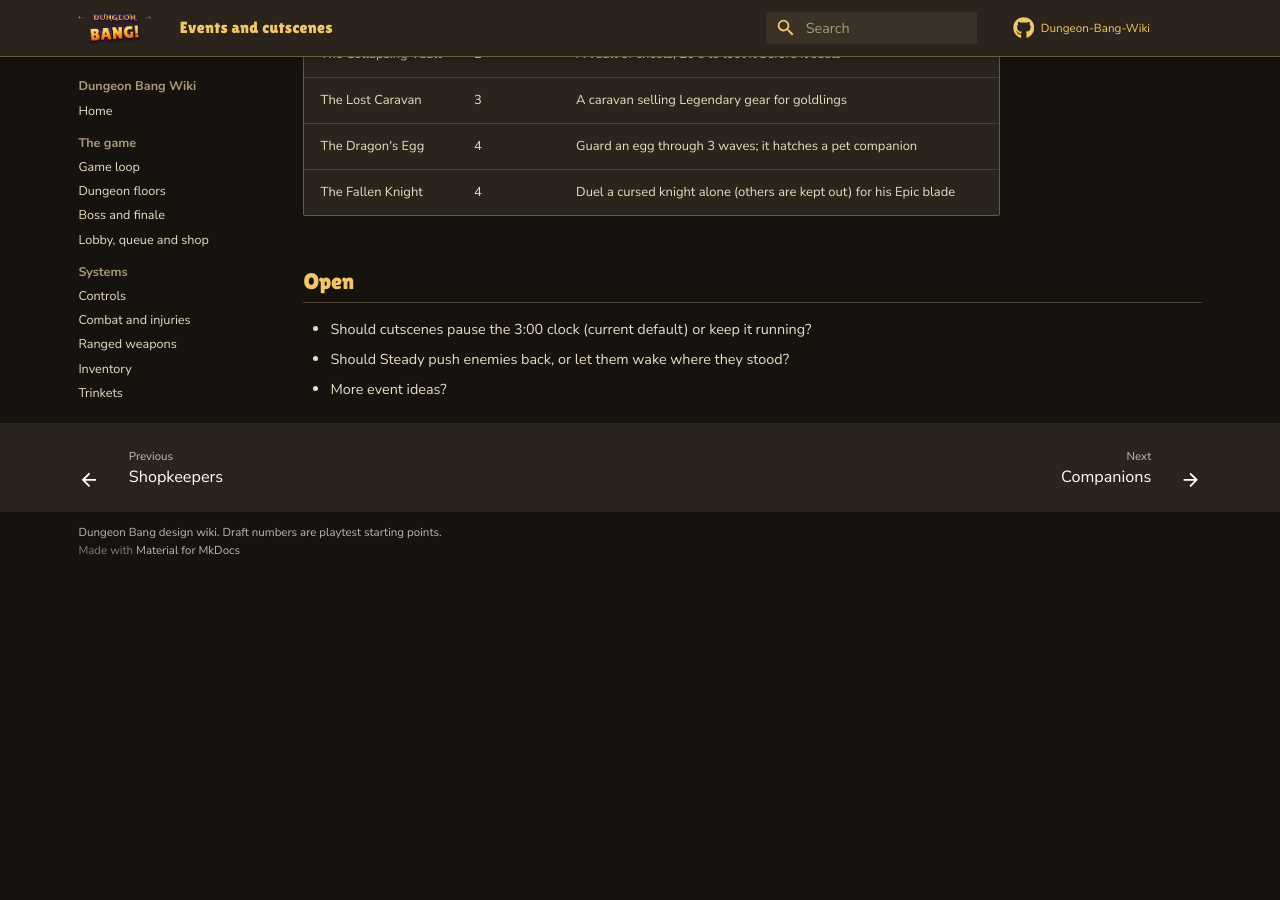
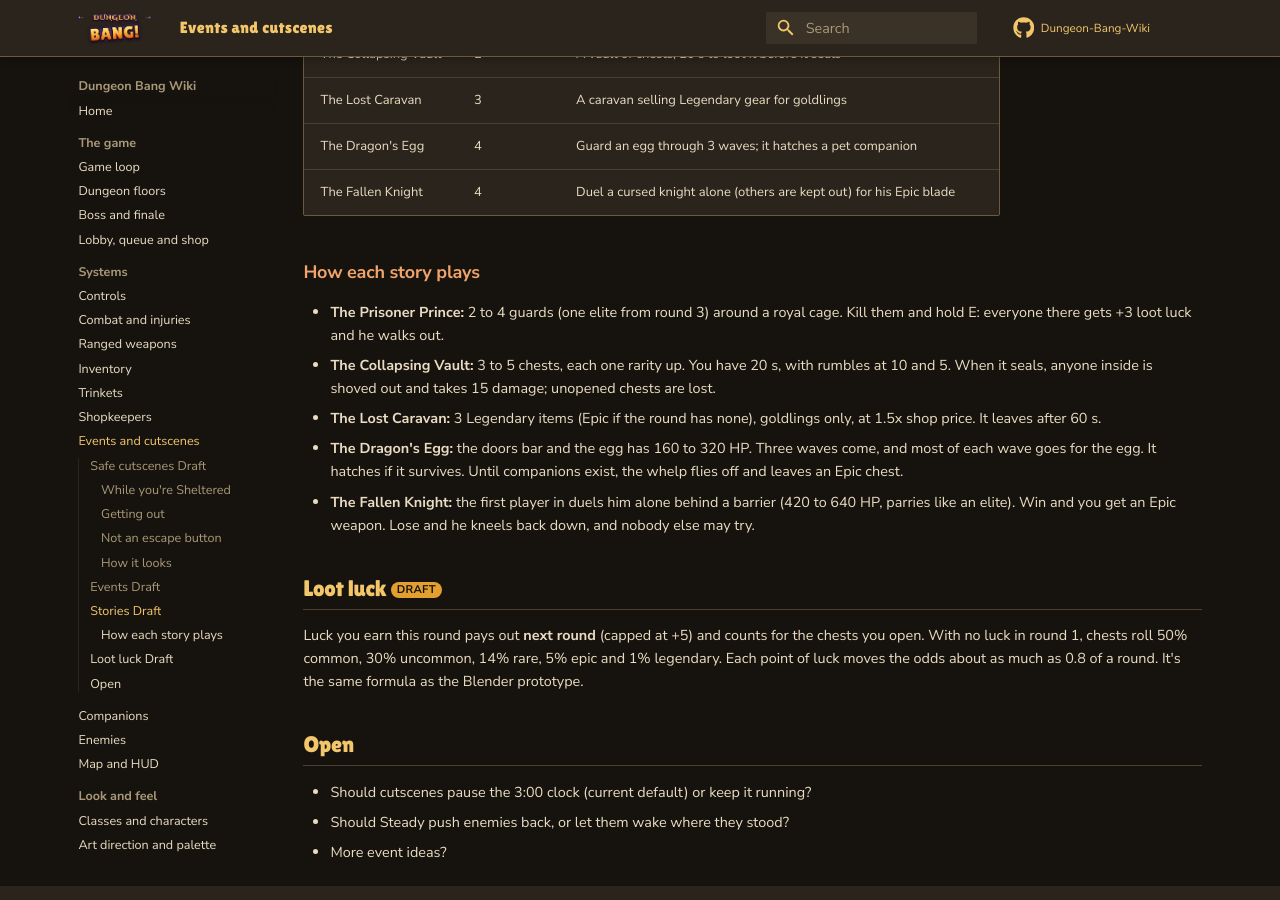
Before and after one commit to iamlegendok/Dungeon-Bang-Wiki, an MkDocs documentation site: the page built from docs/events.md, in a window 1280 px wide and 900 px high, scrolled down 2199 px. Built offline with MkDocs 1.6.1 and Material for MkDocs 9.7.7, drawn with Linux system fonts in a browser that asks for light colours; comment, search, counter and statistics services are not loaded; before the commit the page ends 2769 px from its top, so only the background shows below that; some of the changed text lies outside the part shown.

Commit message:
Events page: story room gameplay and loot luck (v0.2, draft)
Co-Authored-By: Claude Opus 5.5 (1M context) <noreply@anthropic.com>
Claude-Session: https://claude.ai/code/session_01BBz4VfGTsvBuNKXe58LieA

```diff
--- a/docs/events.md
+++ b/docs/events.md
@@ -1,6 +1,6 @@
 # Events and cutscenes
 
-Everything on this page is <span class="tag draft">Draft</span> (v0.1, 2026-10-02). Cob asked for "a thread about events, safe cutscenes (npcs wont attack you during it) ect"; the defaults below were picked without asking and Cob hasn't confirmed them yet. Each round's events sit in the special rooms described on [Dungeon floors](dungeon.md).
+Everything on this page is <span class="tag draft">Draft</span> (v0.2, 2026-10-02). Cob asked for "a thread about events, safe cutscenes (npcs wont attack you during it) ect"; the defaults below were picked without asking and Cob hasn't confirmed them yet. Each round's events sit in the special rooms described on [Dungeon floors](dungeon.md).
 
 ## Safe cutscenes <span class="tag draft">Draft</span> { #cutscenes }
 
@@ -59,6 +59,18 @@ A **Storyteller** sits near the route in rounds 1 to 5. Hold E to hear a 7 s tal
 | The Dragon's Egg | 4 | Guard an egg through 3 waves; it hatches a pet companion |
 | The Fallen Knight | 4 | Duel a cursed knight alone (others are kept out) for his Epic blade |
 
+### How each story plays { #story-rooms }
+
+- **The Prisoner Prince:** 2 to 4 guards (one elite from round 3) around a royal cage. Kill them and hold E: everyone there gets +3 loot luck and he walks out.
+- **The Collapsing Vault:** 3 to 5 chests, each one rarity up. You have 20 s, with rumbles at 10 and 5. When it seals, anyone inside is shoved out and takes 15 damage; unopened chests are lost.
+- **The Lost Caravan:** 3 Legendary items (Epic if the round has none), goldlings only, at 1.5x shop price. It leaves after 60 s.
+- **The Dragon's Egg:** the doors bar and the egg has 160 to 320 HP. Three waves come, and most of each wave goes for the egg. It hatches if it survives. Until companions exist, the whelp flies off and leaves an Epic chest.
+- **The Fallen Knight:** the first player in duels him alone behind a barrier (420 to 640 HP, parries like an elite). Win and you get an Epic weapon. Lose and he kneels back down, and nobody else may try.
+
+## Loot luck <span class="tag draft">Draft</span> { #loot-luck }
+
+Luck you earn this round pays out **next round** (capped at +5) and counts for the chests you open. With no luck in round 1, chests roll 50% common, 30% uncommon, 14% rare, 5% epic and 1% legendary. Each point of luck moves the odds about as much as 0.8 of a round. It's the same formula as the Blender prototype.
+
 ## Open
 
 - Should cutscenes pause the 3:00 clock (current default) or keep it running?
```
